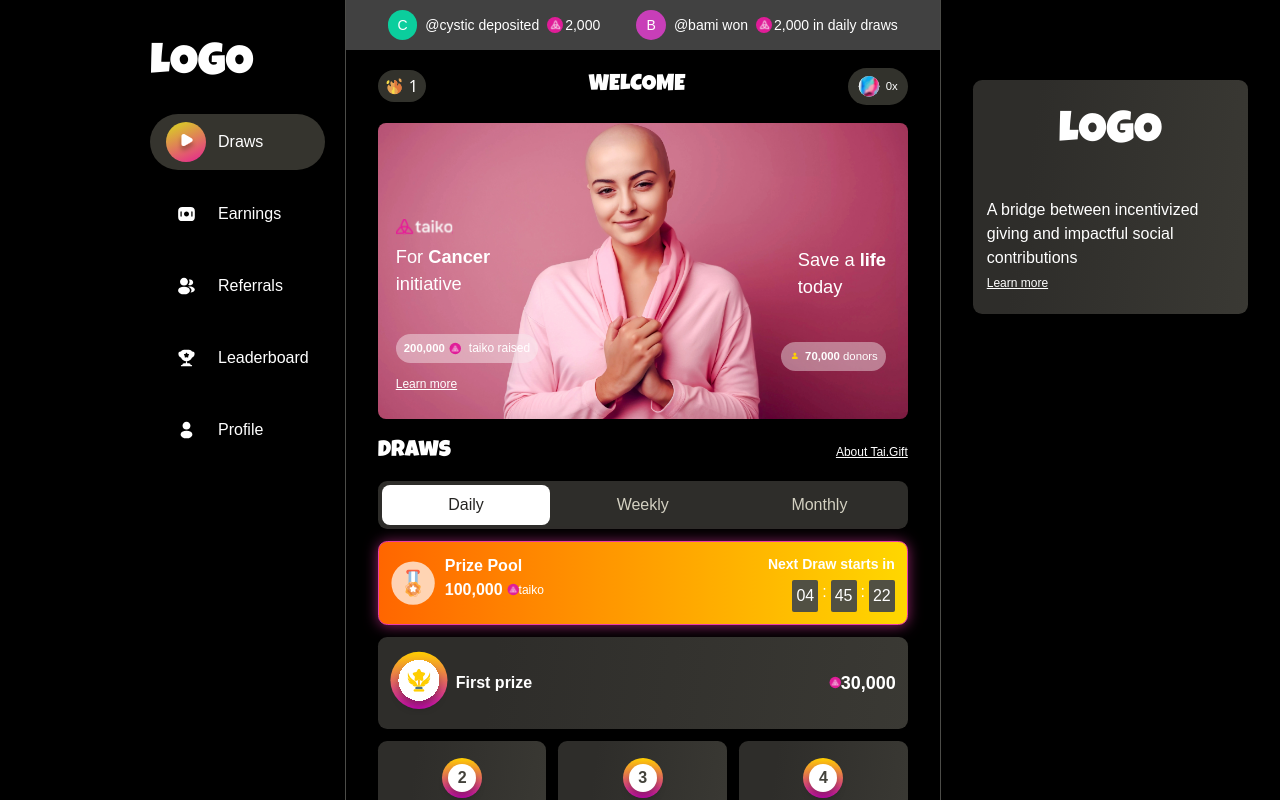
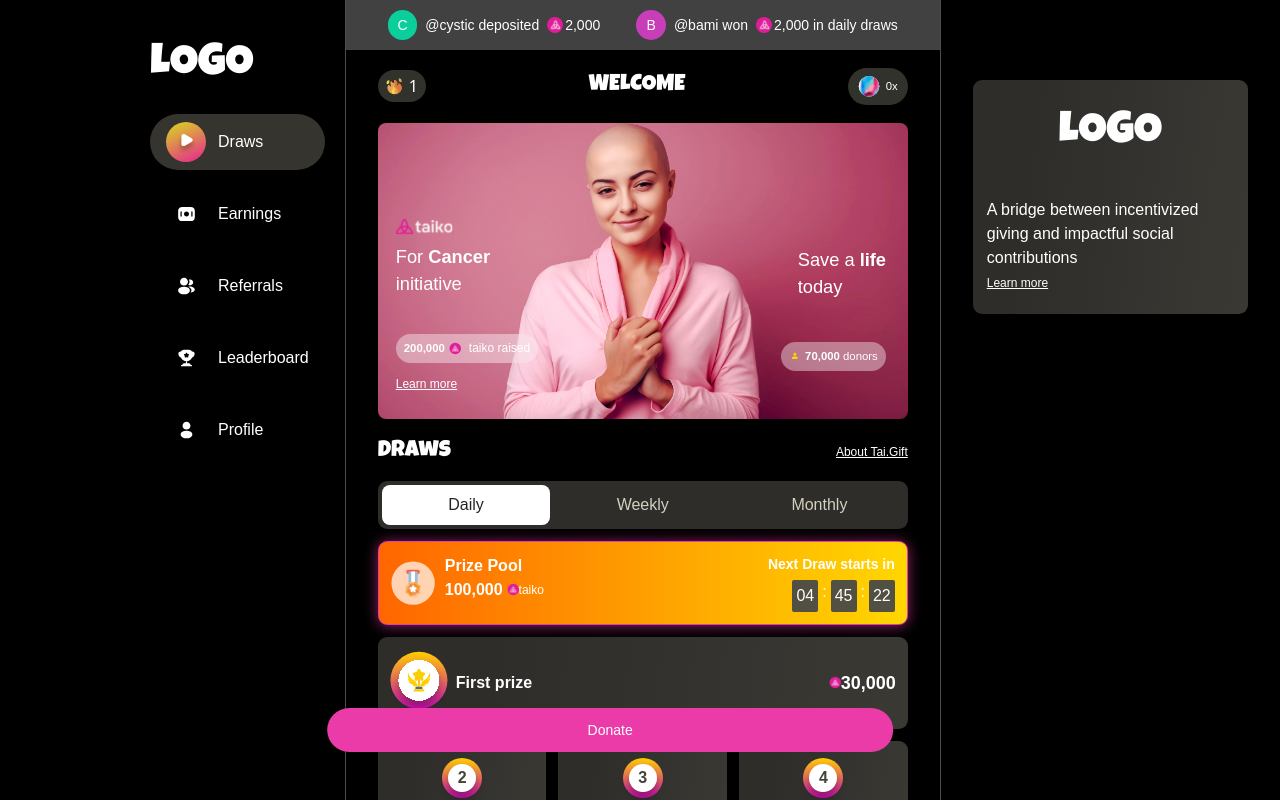
Before and after one commit to tai-gift/frontend, a Next.js app: page / in a window 1280 px wide. Shown: the top 800 px of the page. Built offline with nearby package versions, Linux system fonts and the light colour scheme; a web font is replaced by a local one.

Commit message:
updated donate button

```diff
--- a/src/app/layout.tsx
+++ b/src/app/layout.tsx
@@ -5,6 +5,7 @@ import RightSideBar from "@/components/right-side-bar";
 import "./globals.css";
 import MobileNav from "@/components/MobileNav";
 import { DonationProvider } from "@/contexts/DonationProvider";
+import DonateButton from "@/components/ui/DonateButton";
 
 export const metadata: Metadata = {
   title: "Lottery App",
@@ -28,6 +29,9 @@ export default function RootLayout({
 
             <main className="w-full border-x border-BlackCow lg:w-[596px]">
               {children}
+              <div className="fixed bottom-2 left-1/2 z-10 hidden w-full max-w-[596px] -translate-x-[55%] transform pb-10 lg:block">
+                <DonateButton className="mx-auto w-[95%]" />
+              </div>
             </main>
 
             <RightSideBar />
--- a/src/app/page.tsx
+++ b/src/app/page.tsx
@@ -6,7 +6,6 @@ import Colours from "/public/svgs/colours.svg";
 import UserIcon from "/public/svgs/yellow-user-icon.svg";
 import TaikoLogo from "/public/svgs/taiko-logo.svg";
 import TaikoIconMono from "/public/svgs/taiko-icon-mono.svg";
-import DonateButton from "@/components/ui/DonateButton";
 import { tabs } from "@/utils/constant";
 import DrawsRanking from "@/components/DrawsRanking";
 
@@ -139,7 +138,7 @@ export default function Home({
           <DrawsRanking />
         </div>
       </section>
-      <DonateButton className="absolute bottom-[160px] left-1/2 z-10 hidden w-[95%] -translate-x-1/2 transform lg:block" />
+
     </section>
   );
 }
--- a/src/components/ui/DonateButton.tsx
+++ b/src/components/ui/DonateButton.tsx
@@ -32,7 +32,7 @@ const DonateButton: React.FC<DonateButtonProp> = ({ className }) => {
         <button
           type="button"
           onClick={handleClick}
-          className="min-h-7 w-full rounded-full bg-[#EB3BA8] py-3 text-sm font-medium text-white outline-none transition-all duration-300 hover:opacity-90"
+          className="min-h-7 w-full rounded-full bg-[#EB3BA8] py-3 text-sm font-medium text-white outline-none transition-all duration-300"
         >
           Donate
         </button>
```
